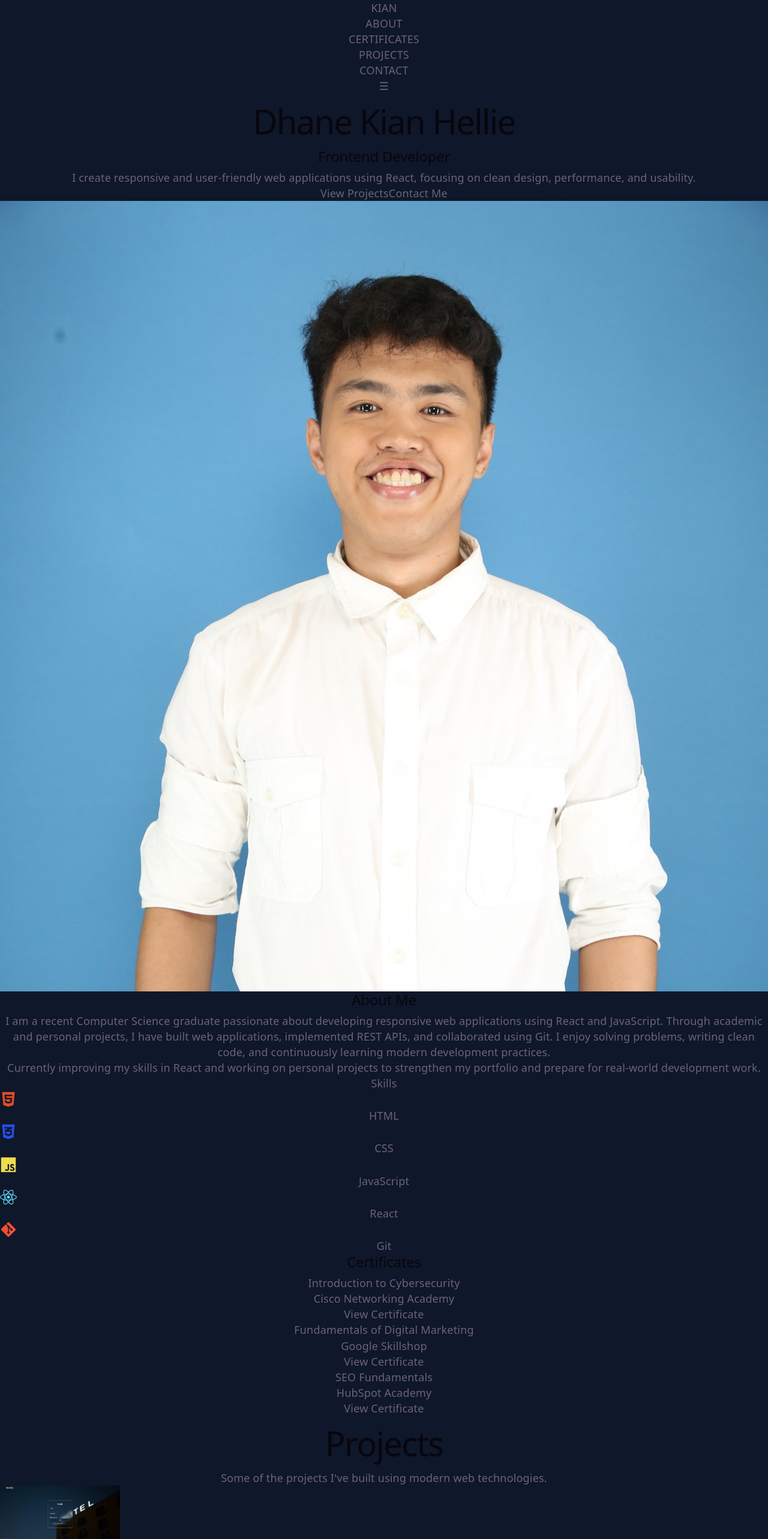
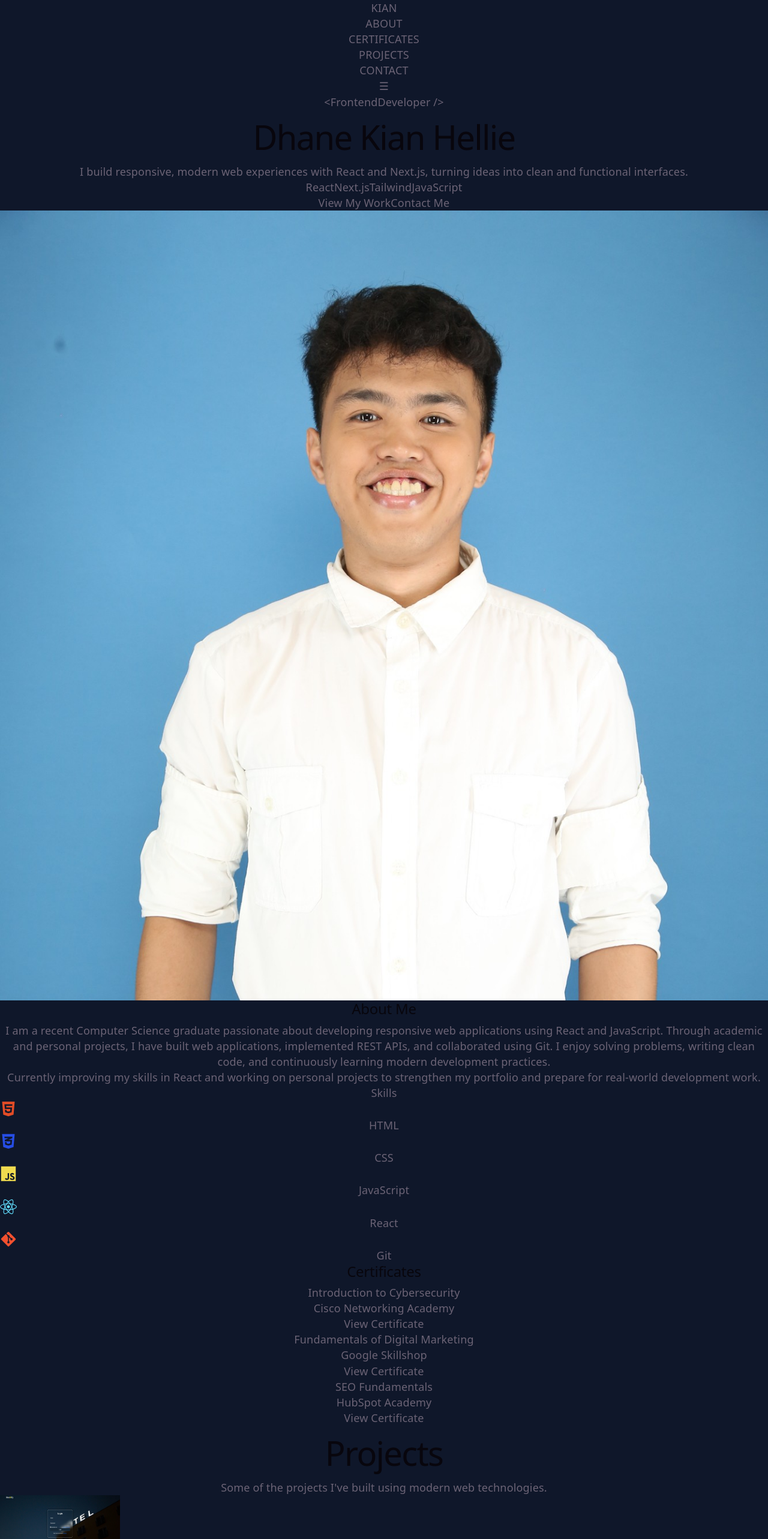
Before and after one commit to KianH00/portfolio, a React app: page / in a window 1280 px wide. Shown: the top 2566 px of the page at 60% size. Built offline with nearby package versions, Linux system fonts and the light colour scheme; the HTML template or start-up script is replaced by a standard one.

Commit message:
Repolished my whole portfolio

```diff
--- a/src/components/Hero.jsx
+++ b/src/components/Hero.jsx
@@ -3,73 +3,96 @@ import { useEffect, useState } from "react";
 function Hero() {
   const [offset, setOffset] = useState(0);
   const [isMobile, setIsMobile] = useState(false);
+  const [loaded, setLoaded] = useState(false);
 
   useEffect(() => {
-    const checkScreen = () => {
-      setIsMobile(window.innerWidth < 768);
-    };
-
+    const checkScreen = () => setIsMobile(window.innerWidth < 768);
     checkScreen();
-
     window.addEventListener("resize", checkScreen);
-
     return () => window.removeEventListener("resize", checkScreen);
   }, []);
 
   useEffect(() => {
-    const handleScroll = () => setOffset(window.scrollY);
-
-    window.addEventListener("scroll", handleScroll);
-
+    let ticking = false;
+    const handleScroll = () => {
+      if (!ticking) {
+        window.requestAnimationFrame(() => {
+          setOffset(window.scrollY);
+          ticking = false;
+        });
+        ticking = true;
+      }
+    };
+    window.addEventListener("scroll", handleScroll, { passive: true });
     return () => window.removeEventListener("scroll", handleScroll);
   }, []);
 
+  useEffect(() => {
+    const t = setTimeout(() => setLoaded(true), 100);
+    return () => clearTimeout(t);
+  }, []);
+
   const scrollToContact = () => {
-    document.getElementById("contact")?.scrollIntoView({
-      behavior: "smooth",
-    });
+    document.getElementById("contact")?.scrollIntoView({ behavior: "smooth" });
   };
 
   return (
     <section
       id="home"
-      className="relative min-h-screen w-full bg-slate-900 flex items-center justify-center px-6"
+      className="relative min-h-screen w-full bg-slate-900 flex items-center justify-center px-6 overflow-hidden"
     >
-      <div className="max-w-6xl w-full flex flex-col md:flex-row items-center justify-between gap-12">
+      {/* background accents */}
+      <div className="absolute -top-40 -left-40 w-96 h-96 bg-blue-600/20 rounded-full blur-3xl pointer-events-none" />
+      <div className="absolute -bottom-40 -right-20 w-96 h-96 bg-indigo-500/10 rounded-full blur-3xl pointer-events-none" />
+      <div
+        className="absolute inset-0 pointer-events-none opacity-[0.03]"
+        style={{
+          backgroundImage:
+            "linear-gradient(to right, white 1px, transparent 1px), linear-gradient(to bottom, white 1px, transparent 1px)",
+          backgroundSize: "48px 48px",
+        }}
+      />
 
+      <div className="relative max-w-6xl w-full flex flex-col md:flex-row items-center justify-between gap-12">
         {/* TEXT */}
         <div
           style={{
-            transform: isMobile
-              ? "none"
-              : `translate3d(0, ${offset * 0.15}px, 0)`,
+            transform: isMobile ? "none" : `translate3d(0, ${offset * 0.15}px, 0)`,
           }}
-          className="text-center md:text-left transition-transform duration-300"
+          className={`text-center md:text-left transition-all duration-700 ease-out ${
+            loaded ? "opacity-100 translate-y-0" : "opacity-0 translate-y-6"
+          }`}
         >
-          <h1 className="text-5xl md:text-6xl font-bold text-white">
+          <span className="inline-block px-3 py-1 mb-4 rounded-full border border-blue-400/30 bg-blue-400/10 text-blue-300 text-sm font-mono">
+            &lt;FrontendDeveloper /&gt;
+          </span>
+
+          <h1 className="text-5xl md:text-6xl font-bold text-white leading-tight">
             Dhane Kian Hellie
           </h1>
 
-          <h2 className="text-xl mt-4 text-gray-200">
-            Frontend Developer
-          </h2>
-
           <p className="mt-4 text-gray-400 max-w-md">
-            I create responsive and user-friendly web applications
-            using React, focusing on clean design, performance, and usability.
+            I build responsive, modern web experiences with React and Next.js,
+            turning ideas into clean and functional interfaces.
           </p>
 
-          <div className="mt-6 flex gap-4 justify-center md:justify-start">
+          <div className="mt-5 flex gap-3 justify-center md:justify-start text-gray-500 text-sm">
+            <span className="px-2 py-1 rounded bg-white/5">React</span>
+            <span className="px-2 py-1 rounded bg-white/5">Next.js</span>
+            <span className="px-2 py-1 rounded bg-white/5">Tailwind</span>
+            <span className="px-2 py-1 rounded bg-white/5">JavaScript</span>
+          </div>
+
+          <div className="mt-8 flex gap-4 justify-center md:justify-start">
             <a
               href="#projects"
-              className="px-5 py-2 rounded-lg bg-black text-white hover:opacity-80 transition"
-            >
-              View Projects
+              className="px-5 py-2.5 rounded-lg bg-white text-slate-900 font-medium hover:bg-blue-400 hover:text-white transition-colors duration-300">
+              View My Work
             </a>
 
             <button
               onClick={scrollToContact}
-              className="px-5 py-2 rounded-lg border border-gray-400 text-white hover:border-white transition"
+              className="px-5 py-2.5 rounded-lg border-2 border-gray-500 text-white font-medium hover:border-white hover:bg-white/5 transition-colors duration-300"
             >
               Contact Me
             </button>
@@ -79,20 +102,23 @@ function Hero() {
         {/* IMAGE */}
         <div
           style={{
-            transform: isMobile
-              ? "none"
-              : `translate3d(0, ${offset * -0.1}px, 0)`,
+            transform: isMobile ? "none" : `translate3d(0, ${offset * -0.1}px, 0)`,
           }}
-          className="flex justify-center transition-transform duration-300"
+          className={`flex justify-center transition-all duration-700 ease-out delay-150 ${
+            loaded ? "opacity-100 scale-100" : "opacity-0 scale-95"
+          }`}
         >
-          <div className="w-52 h-52 md:w-64 md:h-64 rounded-full overflow-hidden border-4 border-gray-700 shadow-lg">
-            <img
-              src="/kiks.jpg"
-              className="w-full h-full object-cover"
-            />
+          <div className="relative">
+            <div className="absolute -inset-2 rounded-full bg-gradient-to-tr from-blue-500 via-indigo-400 to-blue-300 opacity-40 blur-xl" />
+            <div className="relative w-52 h-52 md:w-64 md:h-64 rounded-full overflow-hidden border-4 border-slate-700 shadow-2xl transition-transform duration-300 hover:scale-105">
+              <img
+                src="/kiks.jpg"
+                alt="Dhane Kian Hellie, Frontend Developer"
+                className="w-full h-full object-cover"
+              />
+            </div>
           </div>
         </div>
-
       </div>
     </section>
   );
--- a/src/components/about.jsx
+++ b/src/components/about.jsx
@@ -6,56 +6,55 @@ import {
   FaGitAlt,
 } from "react-icons/fa";
 
+const skills = [
+  { icon: FaHtml5, color: "#e34c26", label: "HTML" },
+  { icon: FaCss3Alt, color: "#264de4", label: "CSS" },
+  { icon: FaJs, color: "#f0db4f", label: "JavaScript" },
+  { icon: FaReact, color: "#61DBFB", label: "React" },
+  { icon: FaGitAlt, color: "#f1502f", label: "Git" },
+];
+
 function About() {
   return (
-    <section id="about" className="max-w-5xl mx-auto px-6 py-20">
+    <section
+      id="about"
+      className="relative bg-slate-900 py-20 overflow-hidden"
+    >
+      {/* background accent */}
+      <div className="absolute top-1/2 left-1/2 -translate-x-1/2 -translate-y-1/2 w-[32rem] h-[32rem] bg-indigo-600/10 rounded-full blur-3xl pointer-events-none" />
+
+      <div className="relative max-w-5xl mx-auto px-6">
 
         {/* About */}
-      <h2 className="text-3xl font-bold mb-6">About Me</h2>
+        <h2 className="text-3xl font-bold mb-6 text-white">About Me</h2>
 
-      <p className="text-gray-600 leading-relaxed">
+        <p className="text-gray-300 leading-relaxed">
           I am a recent Computer Science graduate passionate about developing responsive web applications
           using React and JavaScript. Through academic and personal projects, I have built web applications,
           implemented REST APIs, and collaborated using Git. I enjoy solving problems, writing clean code, and
           continuously learning modern development practices.
         </p>
 
-      <p className="mt-4 text-gray-600 leading-relaxed">
+        <p className="mt-4 text-gray-300 leading-relaxed">
           Currently improving my skills in React and working on personal projects to strengthen my portfolio and prepare for real-world development work.
         </p>
 
         {/* Skills */}
-      <h3 className="text-2xl font-semibold mt-10 mb-6">Skills</h3>
+        <h3 className="text-2xl font-semibold mt-10 mb-6 text-white">Skills</h3>
 
         <div className="grid grid-cols-2 sm:grid-cols-3 md:grid-cols-5 gap-4">
-
-        <div className="flex flex-col items-center gap-2 p-4 border rounded-xl hover:shadow-md transition">
-          <FaHtml5 size={28} color="#e34c26" />
-          <span className="text-sm">HTML</span>
+          {skills.map(({ icon: Icon, color, label }) => (
+            <div
+              key={label}
+              className="flex flex-col items-center gap-2 p-4 rounded-xl bg-slate-800 border border-slate-700 hover:border-slate-500 hover:-translate-y-1 transition-all duration-300"
+            >
+              <Icon size={28} color={color} />
+              <span className="text-sm text-gray-300">{label}</span>
             </div>
-
-        <div className="flex flex-col items-center gap-2 p-4 border rounded-xl hover:shadow-md transition">
-          <FaCss3Alt size={28} color="#264de4" />
-          <span className="text-sm">CSS</span>
-        </div>
-
-        <div className="flex flex-col items-center gap-2 p-4 border rounded-xl hover:shadow-md transition">
-          <FaJs size={28} color="#f0db4f" />
-          <span className="text-sm">JavaScript</span>
-        </div>
-
-        <div className="flex flex-col items-center gap-2 p-4 border rounded-xl hover:shadow-md transition">
-          <FaReact size={28} color="#61DBFB" />
-          <span className="text-sm">React</span>
-        </div>
-
-        <div className="flex flex-col items-center gap-2 p-4 border rounded-xl hover:shadow-md transition">
-          <FaGitAlt size={28} color="#f1502f" />
-          <span className="text-sm">Git</span>
+          ))}
         </div>
 
       </div>
-
     </section>
   );
 }
--- a/src/components/certificates.jsx
+++ b/src/components/certificates.jsx
@@ -1,46 +1,54 @@
 import { useState } from "react";
+
+const certificates = [
+  {
+    title: "Introduction to Cybersecurity",
+    issuer: "Cisco Networking Academy",
+    image: "/cyber.jpg",
+    verticalFix: false,
+  },
+  {
+    title: "Fundamentals of Digital Marketing",
+    issuer: "Google Skillshop",
+    image: "/digmarket.jpg",
+    verticalFix: true,
+  },
+  {
+    title: "SEO Fundamentals",
+    issuer: "HubSpot Academy",
+    image: "/seo.png",
+    verticalFix: false,
+  },
+];
 
 function Certificates() {
   const [selectedCert, setSelectedCert] = useState(null);
   const [isVerticalFix, setIsVerticalFix] = useState(false);
 
   return (
-    <section id="certificates" className="max-w-5xl mx-auto px-6 py-16">
+    <section
+      id="certificates"
+      className="relative bg-slate-900 py-20 overflow-hidden"
+    >
+      {/* background accent */}
+      <div className="absolute -top-32 right-0 w-96 h-96 bg-blue-500/10 rounded-full blur-3xl pointer-events-none" />
 
-      <h2 className="text-3xl font-bold mb-8 text-white">
-        Certificates
-      </h2>
+      <div className="relative max-w-5xl mx-auto px-6">
+        <h2 className="text-3xl font-bold mb-8 text-white">Certificates</h2>
 
         {/* RESPONSIVE GRID */}
         <div className="grid grid-cols-1 sm:grid-cols-2 md:grid-cols-3 gap-5">
-
+          {certificates.map((cert) => (
             <CertificateCard
-          title="Introduction to Cybersecurity"
-          issuer="Cisco Networking Academy"
+              key={cert.title}
+              title={cert.title}
+              issuer={cert.issuer}
               onView={() => {
-            setSelectedCert("/cyber.jpg");
-            setIsVerticalFix(false);
+                setSelectedCert(cert.image);
+                setIsVerticalFix(cert.verticalFix);
               }}
             />
-
-        <CertificateCard
-          title="Fundamentals of Digital Marketing"
-          issuer="Google Skillshop"
-          onView={() => {
-            setSelectedCert("/digmarket.jpg");
-            setIsVerticalFix(true);
-          }}
-        />
-
-        <CertificateCard
-          title="SEO Fundamentals"
-          issuer="HubSpot Academy"
-          onView={() => {
-            setSelectedCert("/seo.png");
-            setIsVerticalFix(false);
-          }}
-        />
-
+          ))}
         </div>
 
         {/* MODAL */}
@@ -74,22 +82,19 @@ function Certificates() {
             </div>
           </div>
         )}
-
+      </div>
     </section>
   );
 }
 
 function CertificateCard({ title, issuer, onView }) {
   return (
-    <div className="border rounded-xl p-4 sm:p-5 bg-gray-900 flex flex-col h-full">
-
+    <div className="border border-slate-700 rounded-xl p-4 sm:p-5 bg-slate-800 flex flex-col h-full hover:border-slate-500 hover:-translate-y-1 transition-all duration-300">
       <h3 className="text-base sm:text-lg font-semibold text-white">
         {title}
       </h3>
 
-      <p className="text-xs sm:text-sm text-gray-300 mt-1">
-        {issuer}
-      </p>
+      <p className="text-xs sm:text-sm text-gray-300 mt-1">{issuer}</p>
 
       <div className="mt-auto pt-4">
         <button
@@ -99,7 +104,6 @@ function CertificateCard({ title, issuer, onView }) {
           View Certificate
         </button>
       </div>
-
     </div>
   );
 }
--- a/src/components/projects.jsx
+++ b/src/components/projects.jsx
@@ -35,7 +35,10 @@ const projects = [
 
 export default function Projects() {
   return (
-    <section className="relative min-h-screen bg-slate-900 py-24">
+    <section
+    id="projects"
+    className="relative min-h-screen bg-slate-900 py-24">
+
       <div className="w-full max-w-6xl mx-auto px-4 md:px-6">
 
         {/* Section heading */}
```
Also changed, not shown: src/components/contact.jsx (+42 -10 lines). Lines whose indentation alone changed are shown as unchanged.
